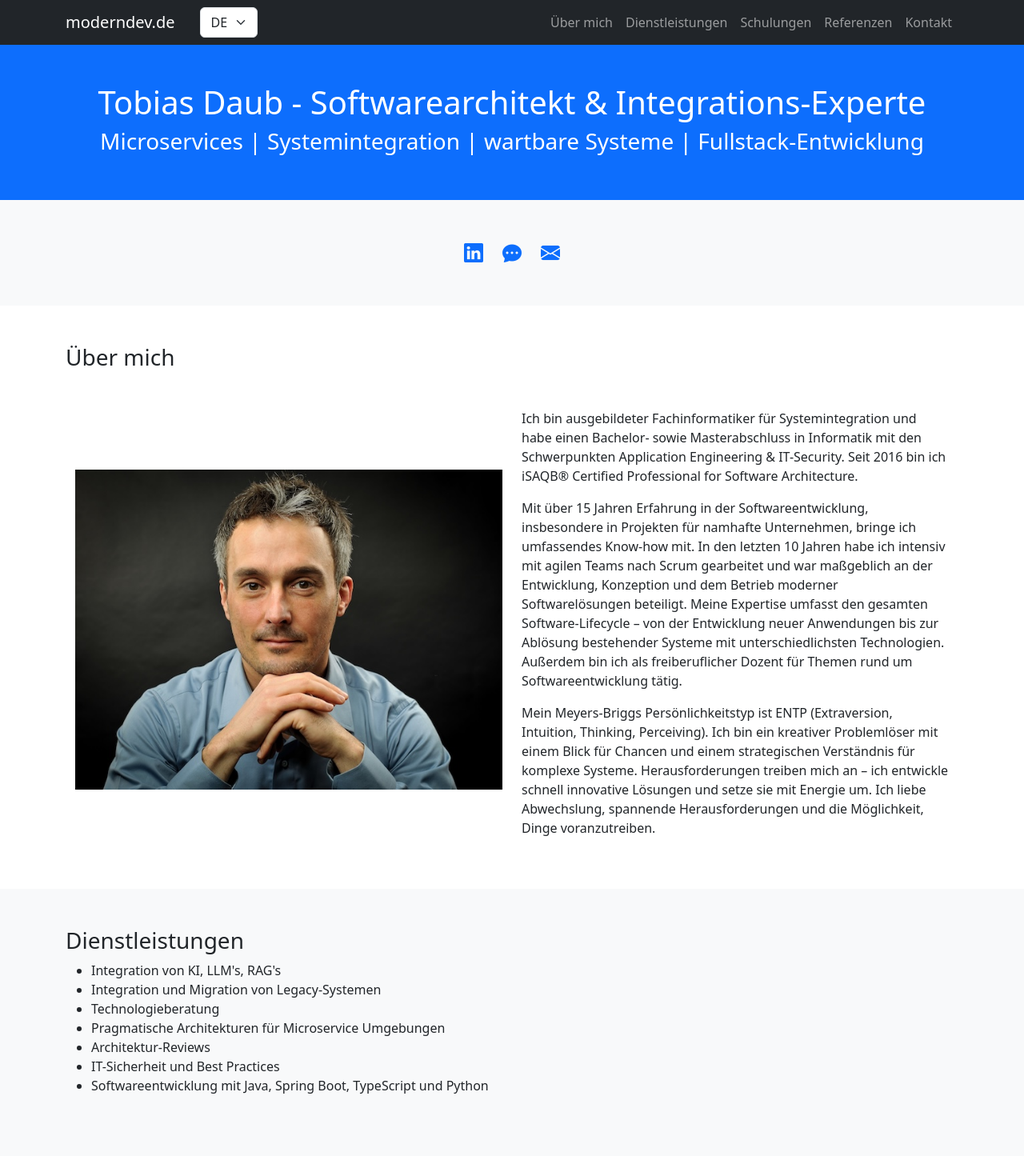
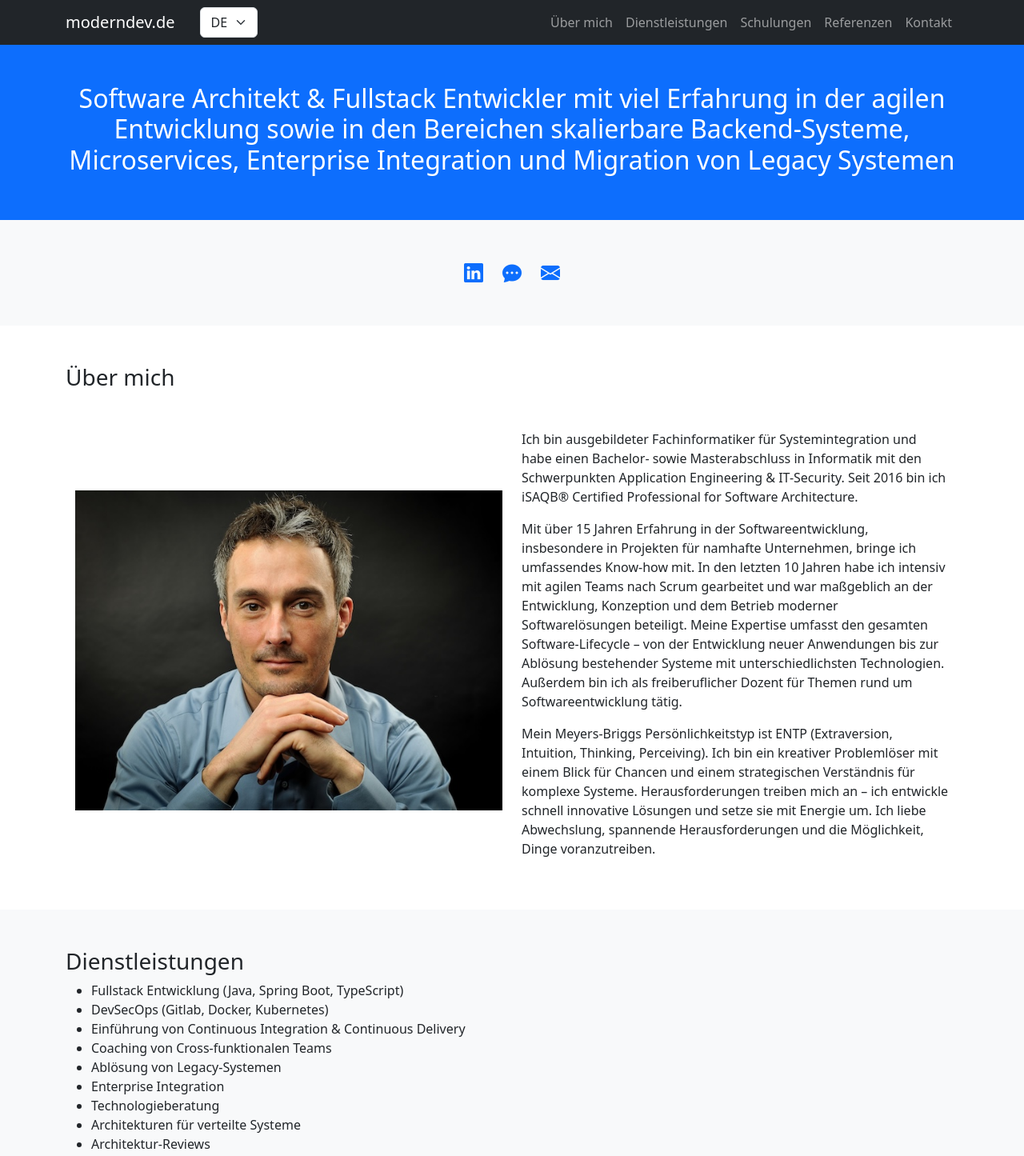
Before and after one commit to moderne-softwareentwicklung/moderne-softwareentwicklung.github.io, a plain HTML site: page index.html in a window 1280 px wide. Shown: the top 1445 px of the page at 80% size. Drawn offline with nearby package versions, Linux system fonts and the light colour scheme.

Commit message:
Align header with Linkedin text; adjust services

```diff
--- a/index.html
+++ b/index.html
@@ -121,11 +121,11 @@
 <script>
     const translations = {
         "de": {
-            "header-text": "<h1>Tobias Daub - Softwarearchitekt & Integrations-Experte</h1><h3>Microservices | Systemintegration | wartbare Systeme | Fullstack-Entwicklung</h3>",
+            "header-text": "<h2>Software Architekt & Fullstack Entwickler mit viel Erfahrung in der agilen Entwicklung sowie in den Bereichen skalierbare Backend-Systeme, Microservices, Enterprise Integration und Migration von Legacy Systemen</h2>",
             "footer-content": "<p>&copy;2025 Tobias Daub. Finanzamt: Hamburg-Barmbek-Uhlenhorst.</p><p>Alle Rechte vorbehalten. Jegliches Material auf dieser Seite ist urheberrechtlich geschützt, seine Verwendung oder Reproduktion erfordert exklusive schriftliche Erlaubnis. Ich übernehme keinerlei Verantwortung für Informationen und Inhalte, die auf extern verlinkten Webseiten abgebildet sind.</p><p>Gebaut mit <a href=\"https://getbootstrap.com\" target=\"_blank\">Bootstrap</a>, gehostet über <a href=\"https://pages.github.com\" target=\"_blank\">Github Pages</a>.</p>",
             "services-nav": "Dienstleistungen",
             "services-header": "Dienstleistungen",
-            "services-text": "<ul><li>Integration von KI, LLM's, RAG's</li><li>Integration und Migration von Legacy-Systemen</li><li>Technologieberatung</li><li>Pragmatische Architekturen für Microservice Umgebungen</li><li>Architektur-Reviews</li><li>IT-Sicherheit und Best Practices</li><li>Softwareentwicklung mit Java, Spring Boot, TypeScript und Python</li></ul>",
+            "services-text": "<ul><li>Fullstack Entwicklung (Java, Spring Boot, TypeScript)</li><li>DevSecOps (Gitlab, Docker, Kubernetes)</li><li>Einführung von Continuous Integration & Continuous Delivery</li><li>Coaching von Cross-funktionalen Teams</li><li>Ablösung von Legacy-Systemen</li><li>Enterprise Integration</li><li>Technologieberatung</li><li>Architekturen für verteilte Systeme</li><li>Architektur-Reviews</li></ul>",
             "trainings-nav": "Schulungen",
             "trainings-header": "Schulungen",
             "trainings-text": "<p>Vor Ort oder remote in Deutsch und Englisch verfügbar – entweder als Ganztagesschulung oder in drei 2,5-stündigen Blöcken über mehrere Tage verteilt. Mindestteilnehmerzahl: 2 Personen.</p><ul><li>Effiziente Strategien für Product Owner [1 Tag]</li><li>Agile Entwicklungs- und Deployment-Strategien [1 Tag]</li><li>Systemintegration mit Apache Camel [2 Tage]</li><li>Docker für Entwickler [1 Tag]</li><li>Entwicklung skalierbarer, containerisierter Cloud-native Applikationen [1 Tag]</li><li>Testautomatisierung für Entwickler [1 Tag]</li><li>Kubernetes & Helm für Entwickler [1 Tag]</li></ul>",
```
